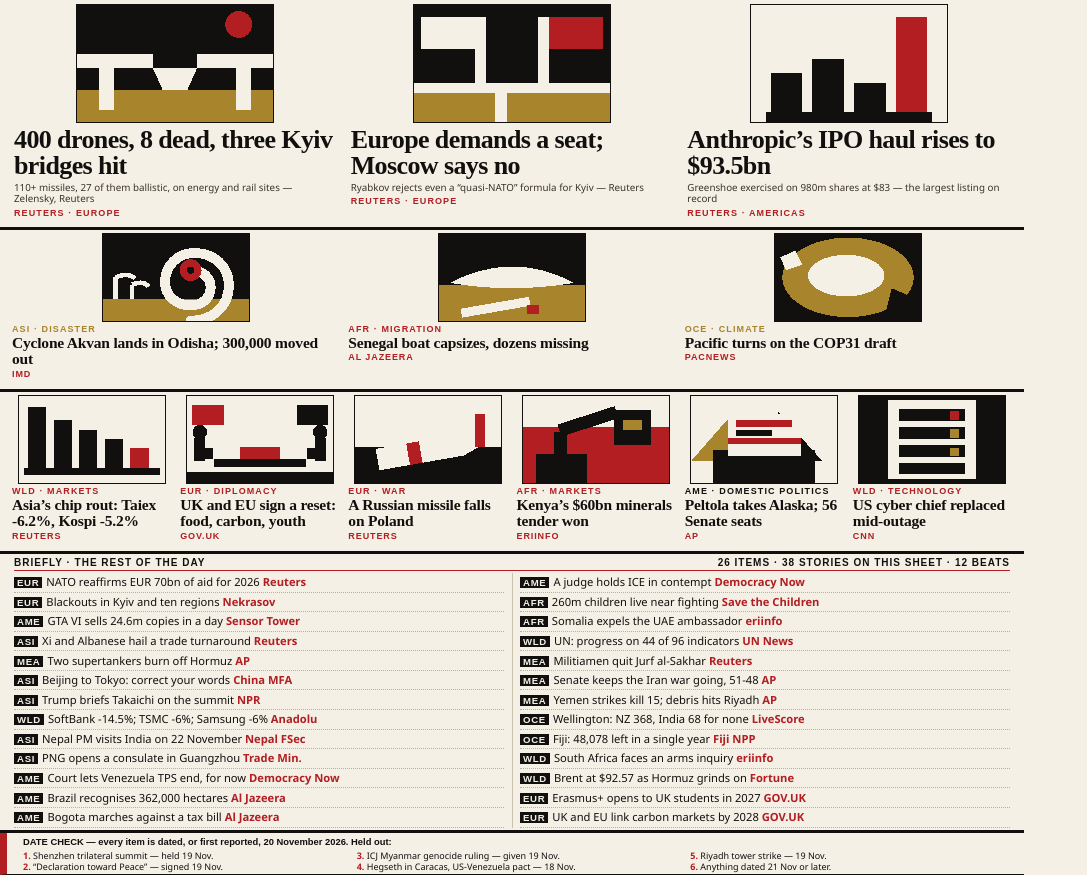
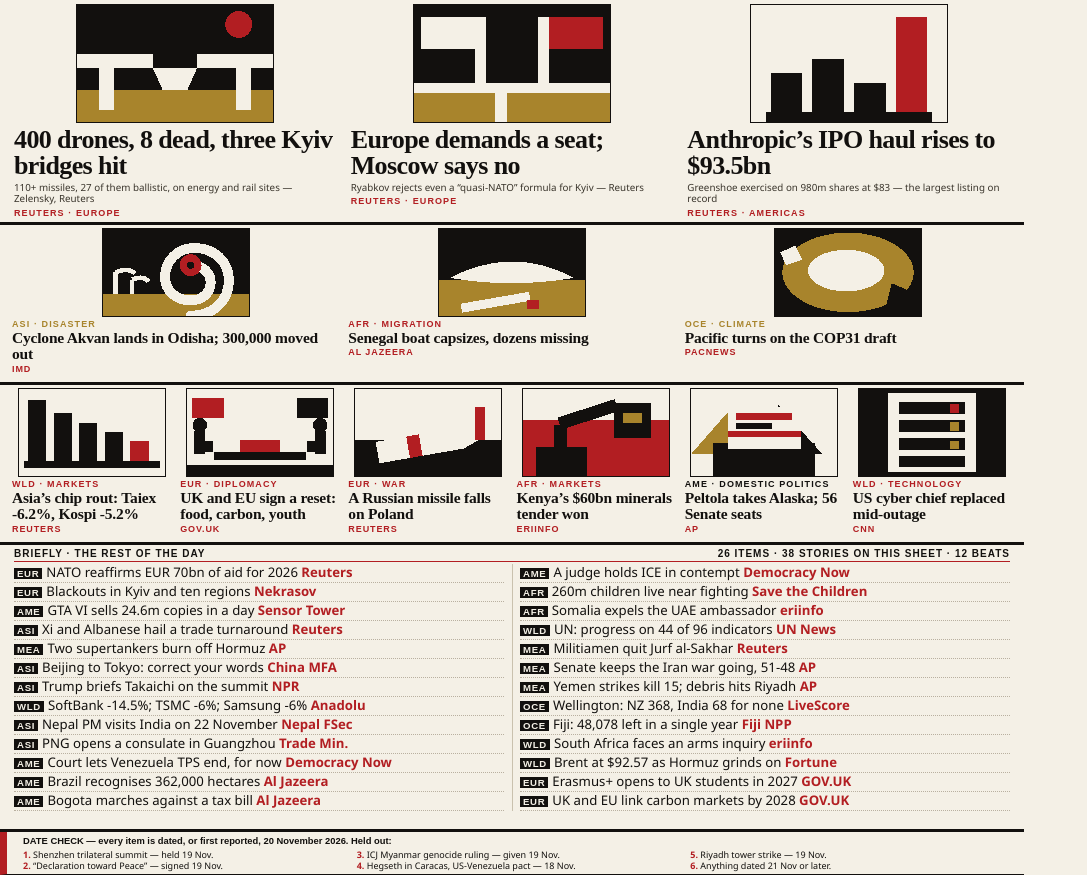
Before and after one commit to lin3598197/news20-world, a website: page page.html in a window 1280 px wide. Shown: the part 149-1024 px from the top of the page, without its empty margins (0-1087 px from the left). Drawn offline with Linux system fonts and the light colour scheme.

Commit message:
Keep all 38 stories and raise briefs to 13.2px, so the bottom list reads at 300px

```diff
--- a/page.html
+++ b/page.html
@@ -35,7 +35,7 @@ html,body{width:1024px;height:1024px;overflow:hidden;background:#f4f0e6;color:#1
 .numbers .lb{font-family:"Segoe UI",Arial,sans-serif;font-size:9px;line-height:10.4px;color:#b21e22;
   text-align:center;max-width:100%;height:21px;overflow:visible}
 
-.leads{height:230px;display:flex;padding:4px 14px 4px;gap:14px;border-bottom:3px solid #12100e}
+.leads{height:225px;display:flex;padding:4px 14px 4px;gap:14px;border-bottom:3px solid #12100e}
 .lead{flex:1;min-width:0;display:flex;flex-direction:column}
 .lead .artbox{width:198px;height:118.8px;margin:0 auto;border:1px solid #12100e}
 .lead h2{font-size:26px;line-height:26px;font-weight:700;letter-spacing:-.6px;margin-top:4px}
@@ -44,8 +44,8 @@ html,body{width:1024px;height:1024px;overflow:hidden;background:#f4f0e6;color:#1
 .lead .ft{font-family:Arial,Helvetica,sans-serif;font-size:9px;letter-spacing:1.1px;
   text-transform:uppercase;margin-top:3px;color:#b21e22;font-weight:700}
 
-.bandrow{height:162px;display:flex;padding:3px 12px;gap:9px;border-bottom:3px solid #12100e}
-.bandrow.b{height:162px}
+.bandrow{height:160px;display:flex;padding:3px 12px;gap:9px;border-bottom:3px solid #12100e}
+.bandrow.b{height:160px}
 .card{flex:1;min-width:0;display:flex;flex-direction:column}
 .card .artbox{width:148px;height:88.8px;margin:0 auto;border:1px solid #12100e}
 .card .tag{font-family:Arial,Helvetica,sans-serif;font-size:9px;font-weight:700;letter-spacing:1.1px;
@@ -54,19 +54,19 @@ html,body{width:1024px;height:1024px;overflow:hidden;background:#f4f0e6;color:#1
 .card .cft{font-family:Arial,Helvetica,sans-serif;font-size:9px;letter-spacing:.9px;
   text-transform:uppercase;color:#b21e22;font-weight:700;margin-top:1px;line-height:10px}
 
-.briefs{height:279px;padding:2px 14px 2px;border-bottom:3px solid #12100e}
+.briefs{height:287px;padding:2px 14px 2px;border-bottom:3px solid #12100e}
 .bh{font-family:Arial,Helvetica,sans-serif;font-size:10px;font-weight:700;letter-spacing:1.9px;
   text-transform:uppercase;color:#b21e22;line-height:14px;border-bottom:1px solid #b21e22;
   margin-bottom:2px;display:flex;justify-content:space-between}
 .bh span{color:#12100e;letter-spacing:1px}
 .bcols{columns:2;column-gap:16px;column-rule:1px solid #c9c1ae}
-.brief{font-family:"Segoe UI",Arial,sans-serif;font-size:11.2px;line-height:13.2px;
-  padding:2.2px 0 2.2px;border-bottom:1px dotted #b9b0a0;break-inside:avoid}
+.brief{font-family:"Segoe UI",Arial,sans-serif;font-size:13.2px;line-height:15px;
+  padding:1px 0 1px;border-bottom:1px dotted #b9b0a0;break-inside:avoid}
 .brief .rt{font-family:Arial,Helvetica,sans-serif;font-size:9.6px;font-weight:700;letter-spacing:.7px;
   background:#12100e;color:#f4f0e6;padding:0 3px;margin-right:4px}
 .brief .ot{color:#b21e22;font-weight:700}
 
-.dc{height:42px;padding:3px 14px 3px 16px;border-left:7px solid #b21e22;
+.dc{height:43px;padding:3px 14px 3px 16px;border-left:7px solid #b21e22;
   border-bottom:1px solid #12100e}
 .dc .dcr{font-family:Arial,Helvetica,sans-serif;font-size:9.4px;line-height:11.5px;font-weight:700;
   margin-bottom:2px}
```
Also changed, not shown: compose.mjs (+7 -7 lines), entry.png.
